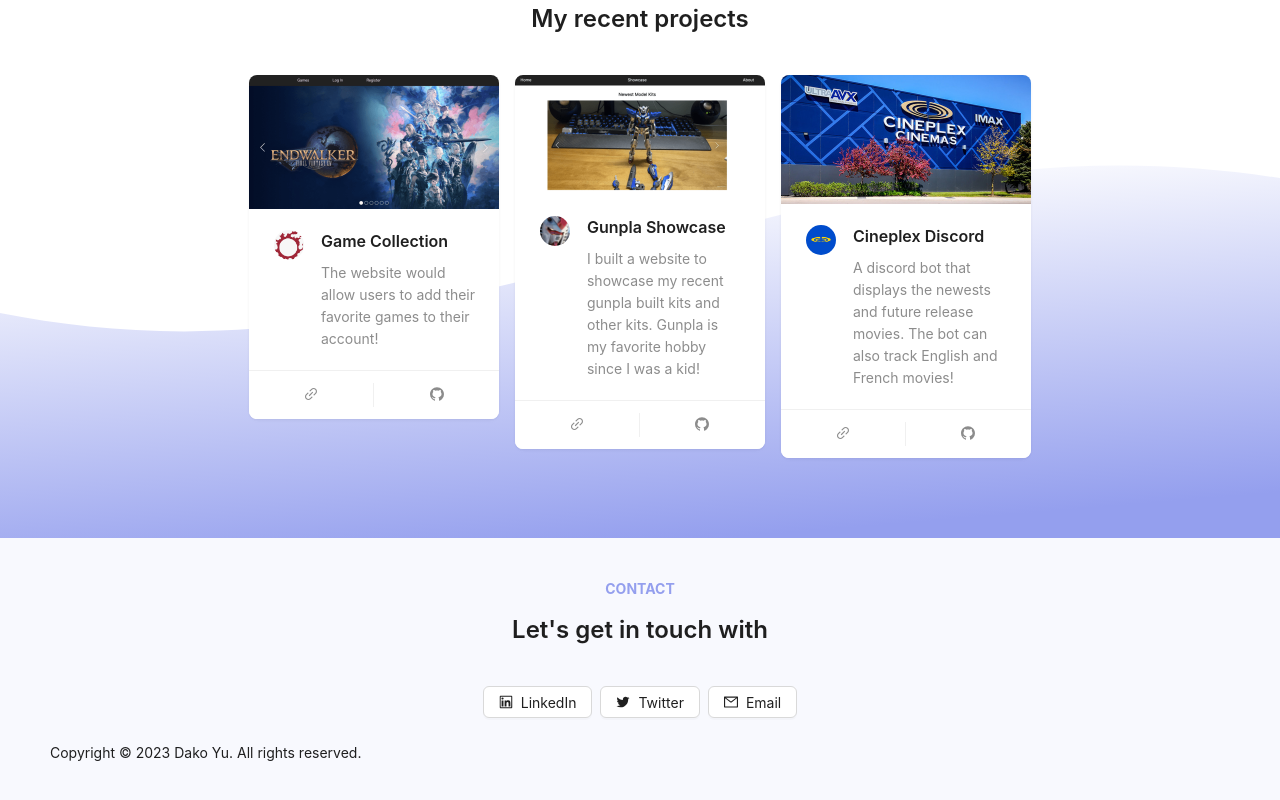
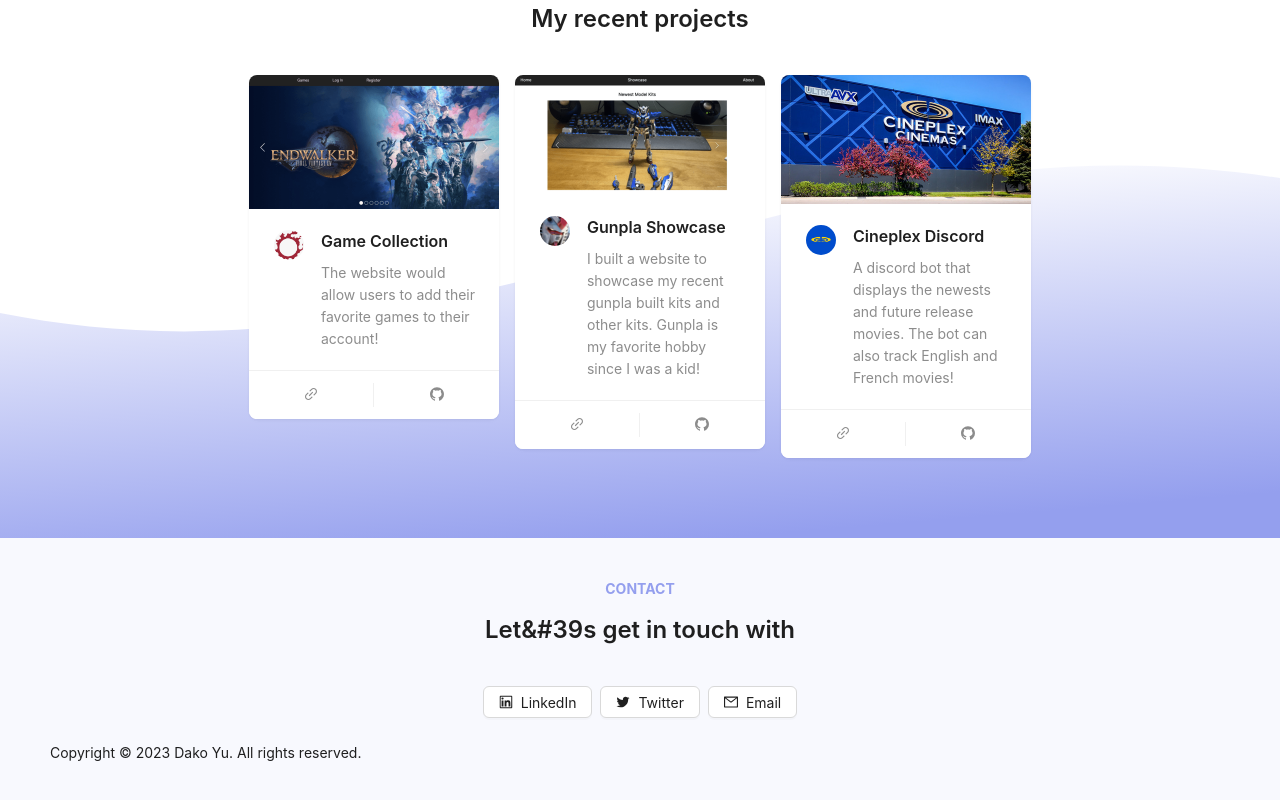
Before and after one commit to DakoYu/portfolio2, a Next.js app: page / in a window 1280 px wide. Shown: the part 1180-1980 px from the top of the page. Built offline with nearby package versions, Linux system fonts and the light colour scheme.

Commit message:
fix eslint 4

```diff
--- a/pages/index.js
+++ b/pages/index.js
@@ -304,7 +304,7 @@
         >
           <Paragraph level={5} style={{ color: '#949FEE', fontWeight: 'bold', marginTop: '40px' }}>CONTACT</Paragraph>
 
-          <Title level={3} style={{ margin: '0 0 40px 0' }}>Let's get in touch with</Title>
+          <Title level={3} style={{ margin: '0 0 40px 0' }}>Let&#39s get in touch with</Title>
 
           <Space>
             <Button onClick={() => openLink('https://www.linkedin.com/in/dako-yu/')} icon={<LinkedinOutlined />}>LinkedIn</Button>
```
